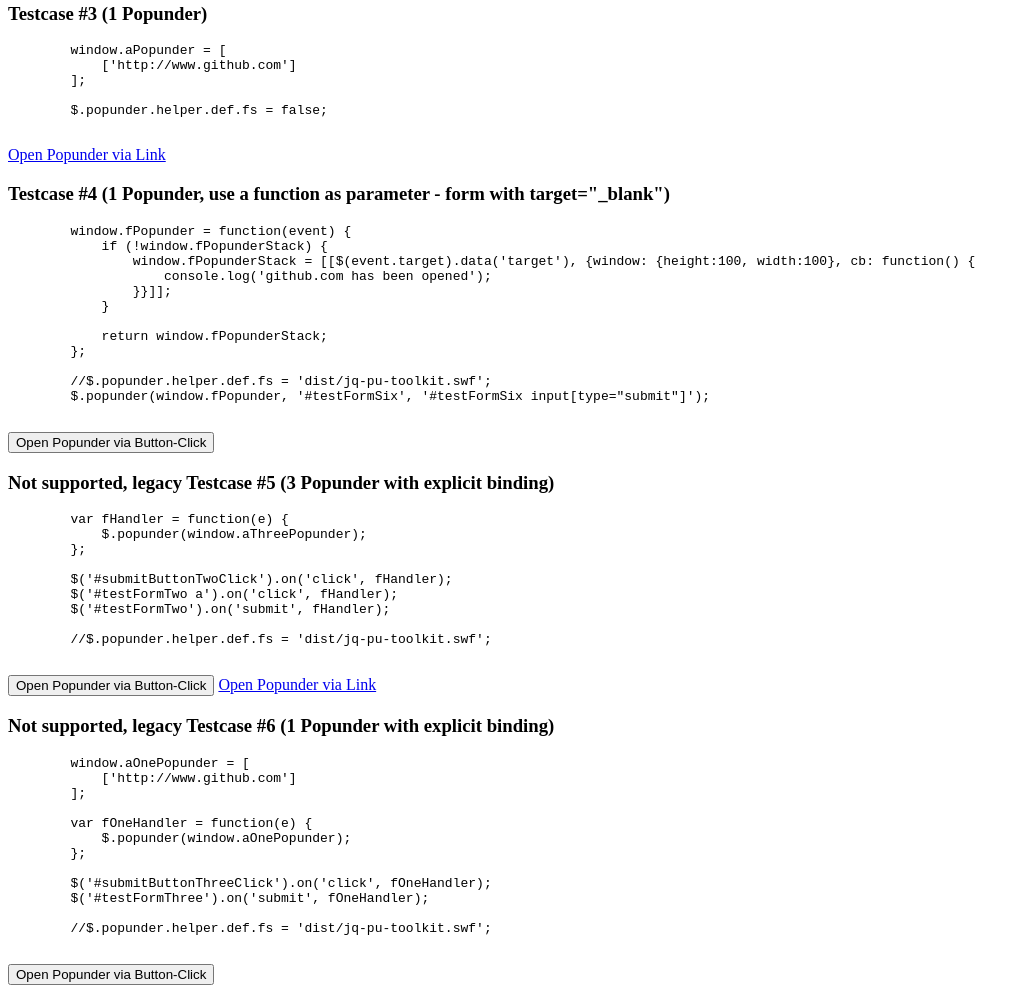
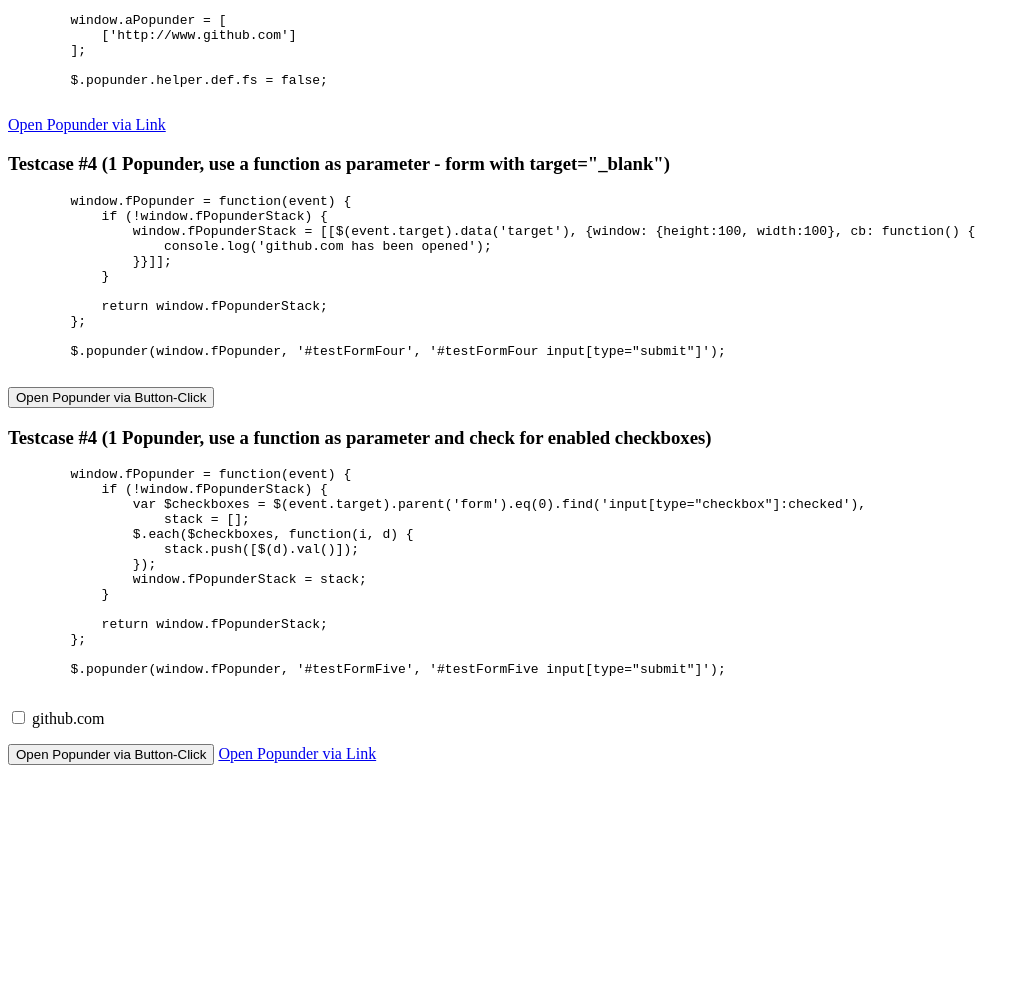
Before and after one commit to hpbuniat/jquery-popunder, a website: page index.html in a window 1280 px wide. Shown: the part 654-1647 px from the top of the page, without its empty margins (0-1027 px from the left). After the commit the page ends 1427 px from the top, so only its background shows below. Drawn offline with Linux system fonts and the light colour scheme.

Commit message:
add example for #63

```diff
--- a/index.html
+++ b/index.html
@@ -21,7 +21,7 @@
 <h4>&copy; Hans-Peter Buniat (<a href="https://github.com/hpbuniat/jquery-popunder/blob/master/LICENCE">LICENCE</a>) - (<a href="https://github.com/hpbuniat/jquery-popunder">Github Project</a>)</h4>
 <hr />
 
-<form id="testFormFour" action="http://www.google.de" method="GET">
+<form id="testFormOne" action="http://www.google.de" method="GET">
     <h3>Testcase #1 (1 Popunder, use a function as parameter)</h3>
     <pre>
         window.fPopunder = function(event) {
@@ -32,15 +32,14 @@
             return window.fPopunderStack;
         };
 
-        //$.popunder.helper.def.fs = 'dist/jq-pu-toolkit.swf';
-        $.popunder(window.fPopunder, '#testFormFour', '#testFormFour input[type="submit"]');
+        $.popunder(window.fPopunder, '#testFormOne', '#testFormOne input[type="submit"]');
     </pre>
 
     <input type="hidden" name="q" value="jquery-popunder" />
-    <input id="submitButtonFourClick" data-target="http://www.github.com" type="submit" value="Open Popunder via Button-Click" />
+    <input id="submitButtonOneClick" data-target="http://www.github.com" type="submit" value="Open Popunder via Button-Click" />
 </form>
 
-<form id="testForm" action="http://www.google.de" method="GET">
+<form id="testFormTwo" action="http://www.google.de" method="GET">
     <h3>Testcase #2 (3 Popunder)</h3>
     <pre>
         window.aThreePopunder = [
@@ -51,8 +50,7 @@
             ['http://www.heise.de']
         ];
 
-        //$.popunder.helper.def.fs = 'dist/jq-pu-toolkit.swf';
-        $.popunder(window.aThreePopunder, '#testForm', '#testForm input[type="submit"], #testForm a');
+        $.popunder(window.aThreePopunder, '#testFormTwo', '#testFormTwo input[type="submit"], #testForm a');
     </pre>
 
     <input type="hidden" name="q" value="jquery-popunder" />
@@ -61,7 +59,7 @@
     <a href="#">Open Popunder via Link</a>
 </form>
 
-<div id="testFive">
+<div id="testThree">
     <h3>Testcase #3 (1 Popunder)</h3>
     <pre>
         window.aPopunder = [
@@ -74,7 +72,7 @@
     <a href="#" onclick="$.popunder()">Open Popunder via Link</a>
 </div>
 
-<form id="testFormSix" target="_blank" action="http://www.bing.com">
+<form id="testFormFour" target="_blank" action="http://www.bing.com">
     <h3>Testcase #4 (1 Popunder, use a function as parameter - form with target="_blank")</h3>
     <pre>
         window.fPopunder = function(event) {
@@ -87,49 +85,37 @@
             return window.fPopunderStack;
         };
 
-        //$.popunder.helper.def.fs = 'dist/jq-pu-toolkit.swf';
-        $.popunder(window.fPopunder, '#testFormSix', '#testFormSix input[type="submit"]');
+        $.popunder(window.fPopunder, '#testFormFour', '#testFormFour input[type="submit"]');
     </pre>
 
     <input type="hidden" name="test" value="test" />
     <input id="submitButtonSix" type="submit" data-target="http://www.google.com" value="Open Popunder via Button-Click" />
 </form>
 
-<form id="testFormTwo" action="#">
-    <h3>Not supported, legacy Testcase #5 (3 Popunder with explicit binding)</h3>
+<form id="testFormFive" action="#">
+    <h3>Testcase #4 (1 Popunder, use a function as parameter and check for enabled checkboxes)</h3>
     <pre>
-        var fHandler = function(e) {
-            $.popunder(window.aThreePopunder);
+        window.fPopunder = function(event) {
+            if (!window.fPopunderStack) {
+                var $checkboxes = $(event.target).parent('form').eq(0).find('input[type="checkbox"]:checked'),
+                    stack = [];
+                $.each($checkboxes, function(i, d) {
+                    stack.push([$(d).val()]);
+                });
+                window.fPopunderStack = stack;
+            }
+
+            return window.fPopunderStack;
         };
 
-        $('#submitButtonTwoClick').on('click', fHandler);
-        $('#testFormTwo a').on('click', fHandler);
-        $('#testFormTwo').on('submit', fHandler);
-
-        //$.popunder.helper.def.fs = 'dist/jq-pu-toolkit.swf';
+        $.popunder(window.fPopunder, '#testFormFive', '#testFormFive input[type="submit"]');
     </pre>
-    <input id="submitButtonTwoClick" type="submit" value="Open Popunder via Button-Click" />
+    <p>
+        <input id="checkBoxOne" type="checkbox" value="http://www.github.com" /> <label for="checkBoxOne">github.com</label>
+    </p>
+    <input id="submitButtonFiveClick" type="submit" value="Open Popunder via Button-Click" />
 
     <a href="#">Open Popunder via Link</a>
-</form>
-
-<form id="testFormThree" action="#">
-    <h3>Not supported, legacy Testcase #6 (1 Popunder with explicit binding)</h3>
-    <pre>
-        window.aOnePopunder = [
-            ['http://www.github.com']
-        ];
-
-        var fOneHandler = function(e) {
-            $.popunder(window.aOnePopunder);
-        };
-
-        $('#submitButtonThreeClick').on('click', fOneHandler);
-        $('#testFormThree').on('submit', fOneHandler);
-
-        //$.popunder.helper.def.fs = 'dist/jq-pu-toolkit.swf';
-    </pre>
-    <input id="submitButtonThreeClick" type="submit" value="Open Popunder via Button-Click" />
 </form>
 
 <a href="https://github.com/hpbuniat/jquery-popunder"><img style="position: absolute; top: 0; right: 0; border: 0;" src="https://s3.amazonaws.com/github/ribbons/forkme_right_gray_6d6d6d.png" alt="Fork me on GitHub"></a>
```
